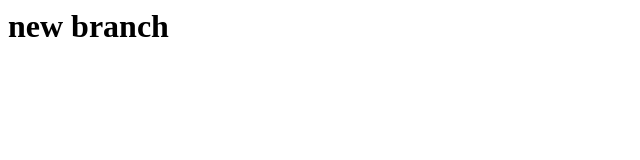
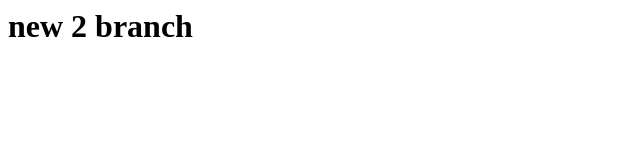
Before and after one commit to Mustafa1sadek/new-project, a plain HTML site: page index.html in a window 1280 px wide. Shown: the whole page, without its empty margins (0-640 px from the left). Drawn offline with Linux system fonts and the light colour scheme.

Commit message:
commit-2

```diff
--- a/index.html
+++ b/index.html
@@ -1 +1 @@
-<h1>new branch</h1>
+<h1>new 2 branch</h1>
```
